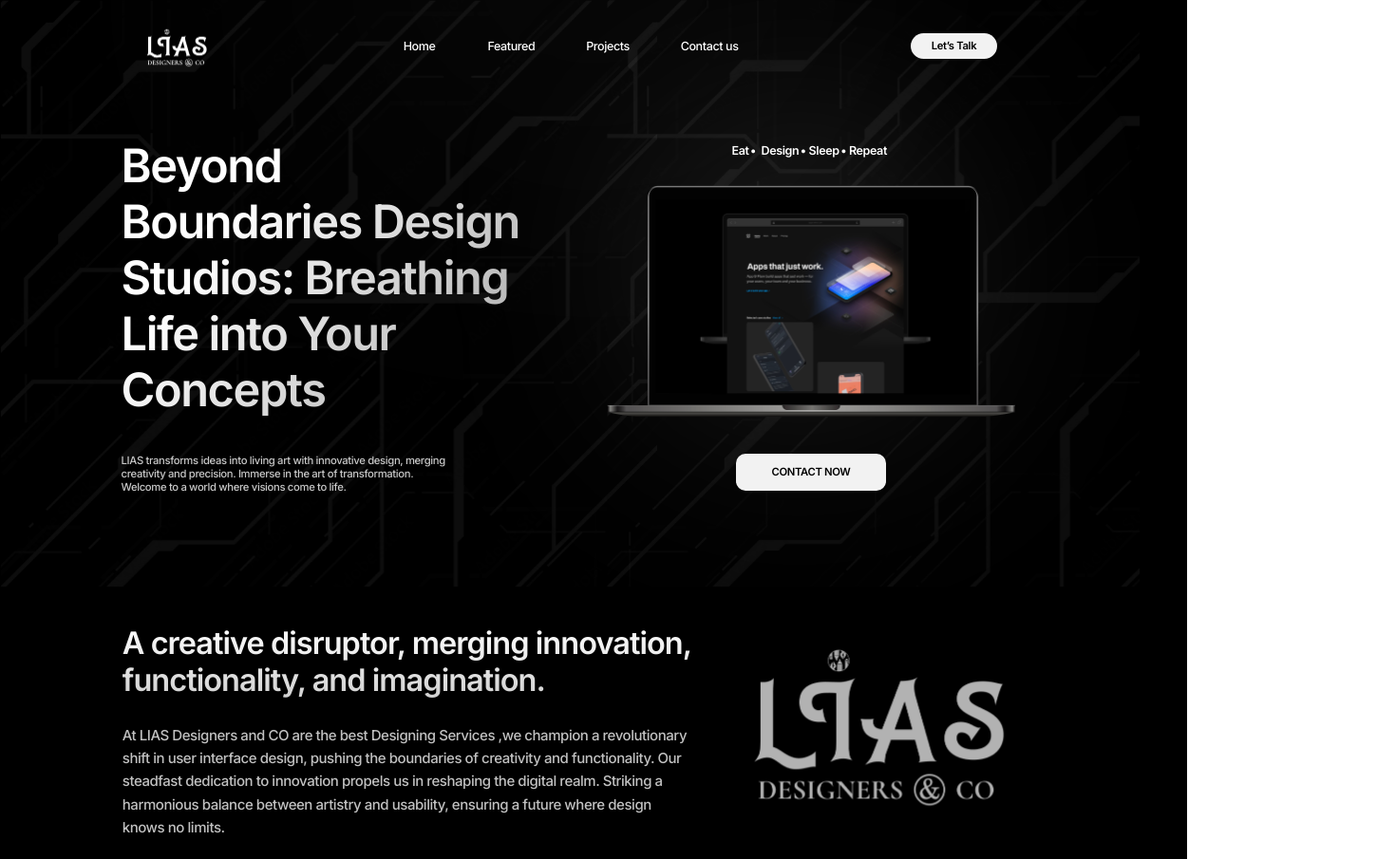
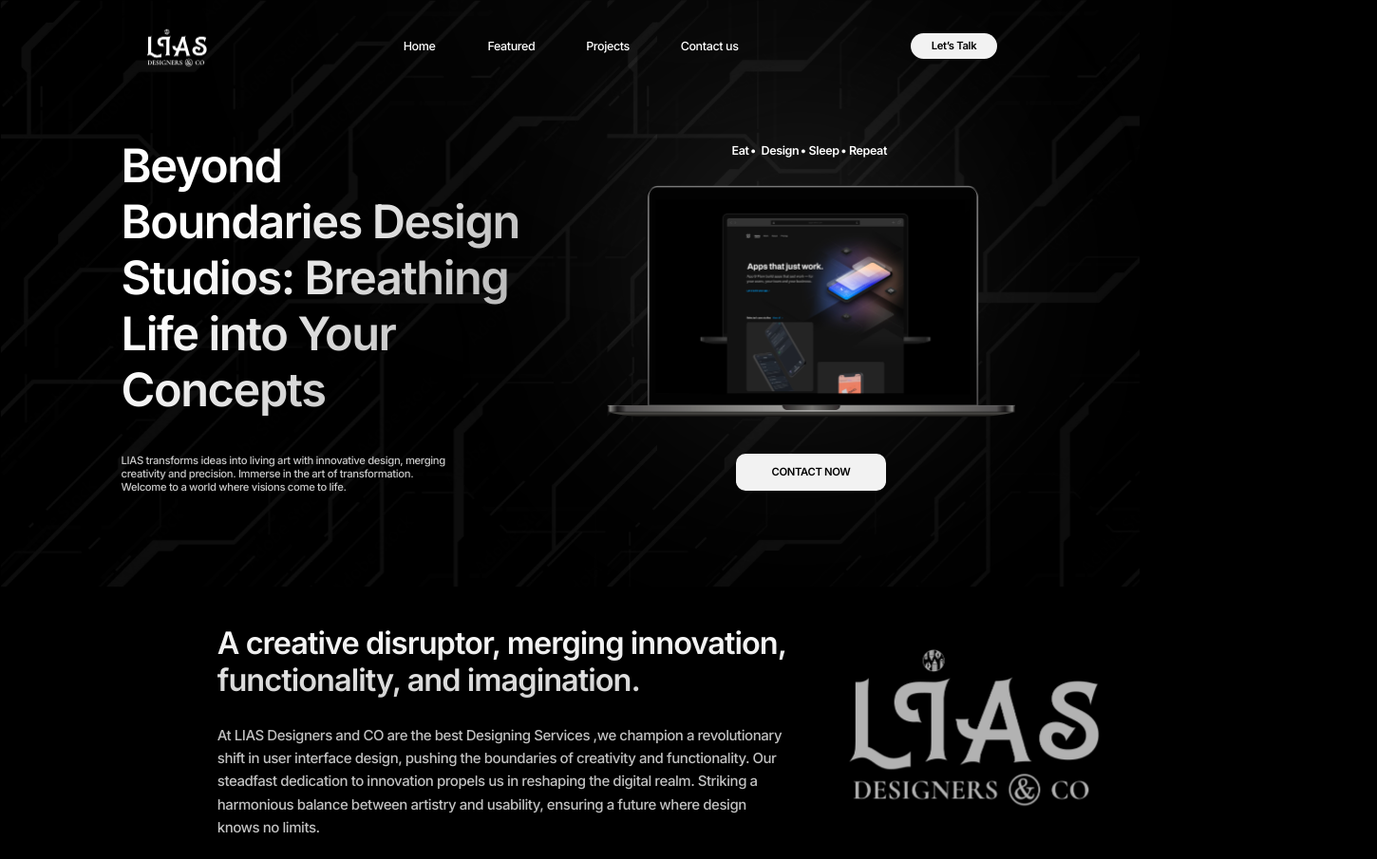
Before and after one commit to lightyagami1427/LIAS4DESIGN, a website built with Parcel: page index.html in a window 1280 px wide. Shown: the top 905 px of the page at 95% size, 1450 px wide, since content can reach past the window. Built offline with nearby package versions, Linux system fonts and the light colour scheme.

Commit message:
Update global.css

```diff
--- a/global.css
+++ b/global.css
@@ -4,7 +4,7 @@
 body {
   margin: 0;
   line-height: normal;
-  width:1250px;
+  width:1450px;
   overflow-x: hidden;
 }
 
```
